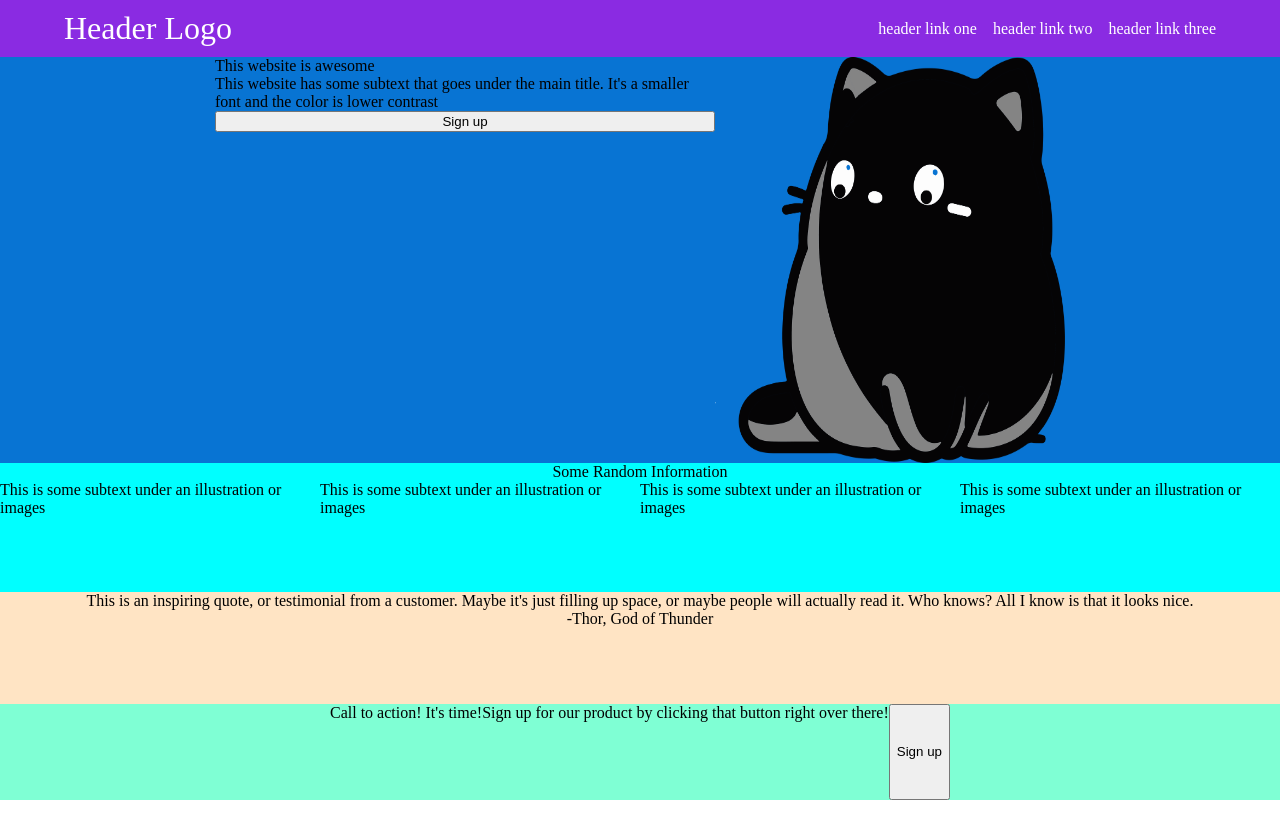
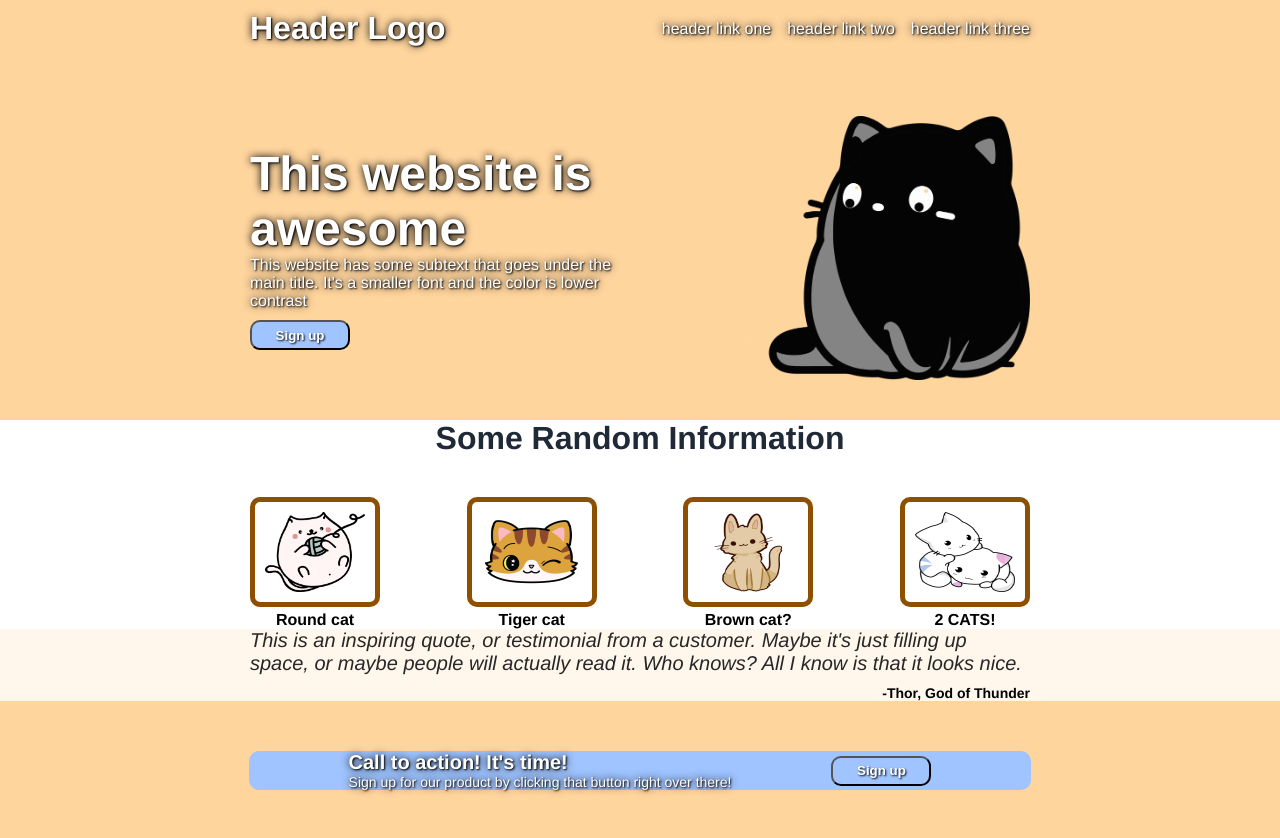
Before and after one commit to r3d-pixel/landing-page, a plain HTML site: page index.html in a window 1280 px wide. Before the commit the page ends 800 px from the top, so only its background shows below. Drawn offline with Linux system fonts and the light colour scheme.

Commit message:
Completed Landing Page

```diff
--- a/index.html
+++ b/index.html
@@ -7,32 +7,45 @@
     <link rel="stylesheet" href="styles.css">
 </head>
 <body>
+    <div class="top-container">
     <div class="header">
-        <div>Header Logo</div>
+        <div class="header-logo">Header Logo</div>
         <div class="links">
             <a href="">header link one</a>
             <a href="">header link two</a>
             <a href="">header link three</a>
         </div>
     </div>
-
-    <div class="top-container">
+    <div class="small-container">
         <div class="container1">
-            <div>This website is awesome</div>
-            <div>This website has some subtext that goes under the main title. It's a smaller font and the color is lower contrast</div>
+            <div class="top-text">This website is awesome</div>
+            <div class="top-subtext">This website has some subtext that goes under the main title. It's a smaller font and the color is lower contrast</div>
             <button class="button">Sign up</button>
         </div>
 
-        <img src="./images/cat-8863536_1280.png" alt="black cat" height="auto" width="350px">
+        <img src="./images/cat-8863536_1280.png" alt="black cat" height="auto" width="280px">
+    </div>
     </div>
 
     <div class="mid-container">
         <div class="info">Some Random Information</div>
         <div class="cards">
-            <div class="card">This is some subtext under an illustration or images</div>
-            <div class="card">This is some subtext under an illustration or images</div>
-            <div class="card">This is some subtext under an illustration or images</div>
-            <div class="card">This is some subtext under an illustration or images</div>
+            <div class="card">
+                <img class="pic" src="./images/cat-4475583_1280.png" alt="black cat" height="80px" width="350px">
+                <div>Round cat</div>
+            </div>
+            <div class="card">
+                <img class="pic" src="./images/animal-7422457_1280.png" alt="black cat" height="80px" width="350px">
+                <div>Tiger cat</div>
+            </div>
+            <div class="card">
+                <img class="pic" src="./images/cat-5746875_1280.png" alt="black cat" height="80px" width="350px">
+                <div>Brown cat?</div>
+            </div>
+            <div class="card">
+                <img class="pic" src="./images/kitty-151949_1280.png" alt="black cat" height="80px" width="350px">
+                <div>2 CATS!</div>
+            </div>
         </div>
     </div>
 
@@ -41,9 +54,13 @@
         <div class="quoter">-Thor, God of Thunder</div>
     </div>
     <div class="footer">
-        <div class="action">Call to action! It's time!</div>
-        <div class="sign">Sign up for our product by clicking that button right over there!</div>
-        <button class="button">Sign up</button>
+        <div class="button-container">
+            <div class="in-button-container">
+                <div class="action">Call to action! It's time!</div>
+                <div class="sign">Sign up for our product by clicking that button right over there!</div>
+            </div>
+            <button class="button">Sign up</button>
+        </div>
     </div>
 
 
--- a/styles.css
+++ b/styles.css
@@ -1,23 +1,52 @@
 body {
     min-height: 100vh;
     margin: 0;
+    font-family: 'Franklin Gothic Medium', 'Arial Narrow', Arial, sans-serif;
 
     display: flex;
     flex-direction: column;
     justify-content: space-between;
 }
 
+button {
+    background-color: #9fc4ff;
+    font-weight: bolder;
+    text-shadow: 1px 1px 2px black;
+    color: white;
+    border-radius: 10px;
+    width: 100px;
+    height: 30px;
+    padding: 5px;
+}
+
+.top-container {
+    background-color: #ffd59e;
+    display: flex;
+    flex-direction: column;
+    align-items: center;
+    justify-content: center;
+
+    padding-bottom: 40px;
+    text-shadow: 1px 1px 2px black, 0 0 0.5em black;
+}
+
+.header-logo {
+    font-weight: bold;
+
+}
+
 .header {
     height: 25px;
-    background-color: blueviolet;
-    color: white;
+    width: 780px;
+    background-color: #ffd59e;;
+    color: rgb(255, 255, 255);
     font-size: 32px;
 
     display: flex;
     align-items: center;
     justify-content: space-between;
+    margin: 16px 0 75px;
 
-    padding: 16px 64px ;
 }
 
 ul {
@@ -35,52 +64,123 @@ a {
     gap: 16px
 }
 
-.top-container {
-    background-color: rgb(8, 116, 211);
+.small-container {
+    background-color: #ffd59e;
+    color: white;
+
+    flex-grow: 1;
+    display: flex;
+    justify-content: center;
+    align-items: center;
+}
+
+.top-text {
+    font-size: 48px;
+    font-weight: bolder;
+}
+
+.top-subtext {
+    margin-bottom: 10px;;
+}
+
+.container1 {
+    display: flex;
+    flex-direction: column;
+
+    width: 400px;
+    margin-right: 100px;
+}
+
+.mid-container {
+    background-color: white;
+
+    flex-grow: 1;
+    display: flex;
+    flex-direction: column;
+    justify-content: center;
+    align-items: center;
+}
+
+.info {
+    font-size: 32px;
+    font-weight: bolder;
+    color: #1F2937;
+    margin-bottom: 40px;
+}
+
+.cards {
+    width: 780px;
+
+    display: flex;
+    justify-content: space-between;
+}
+
+.card {
+    text-align: center;
+    font-weight: bold;
+}
+
+.pic {
+    border: 5px solid #8d5000;
+    border-radius: 10px;
+    width: 100px;
+    padding: 10px;
+}
+
+.bot-container {
+    background-color: rgb(255, 246, 236);
+
+    flex-grow: 1;
+    display: flex;
+    flex-direction: column;
+    justify-content: center;
+    align-items: center;
+}
+
+.quote {
+    width: 780px;
+
+    font-size: 20px;
+    font-style: italic;
+    color: rgb(39, 39, 39);
+
+    margin-bottom: 10px;
+}
+
+.quoter {
+    width: 780px;
+
+    font-size: 14px;
+    font-weight: bolder;
+    text-align: end;
+}
+
+.footer {
+    background-color: #ffd59e;;
+    color: white;
+    text-shadow: 1px 1px 2px black, 0 0 0.5em black;
 
     flex-grow: 1;
     display: flex;
     justify-content: center;
 }
 
-.container1 {
+.button-container {
+    background-color: #9fc4ff;
+    border-radius: 10px;
+
     display: flex;
-    flex-direction: column;
-
-    width: 500px;
+    align-items: center;
+    gap: 100px;
+    padding: 0 100px;
+    margin: 50px;
 }
 
-.mid-container {
-    background-color: aqua;
-
-
-    flex-grow: 1;
-    display: flex;
-    flex-direction: column;
-    align-items: center;
+.action {
+    font-weight: bolder;
+    font-size: 20px;
 }
 
-.cards {
-    display: flex;
+.sign {
+    font-size: 14px;
 }
-
-.card {
-}
-
-.bot-container {
-    background-color: bisque;
-
-    flex-grow: 1;
-    display: flex;
-    flex-direction: column;
-    align-items: center;
-}
-
-.footer {
-    background-color: aquamarine;
-
-
-    flex-grow: 1;
-    display: flex;
-    justify-content: center;
-}
```
Also changed, not shown: images/animal-7422457_1280.png (added), images/cat-4475583_1280.png (added), images/cat-5746875_1280.png (added), images/kitty-151949_1280.png (added), 1 other file.
